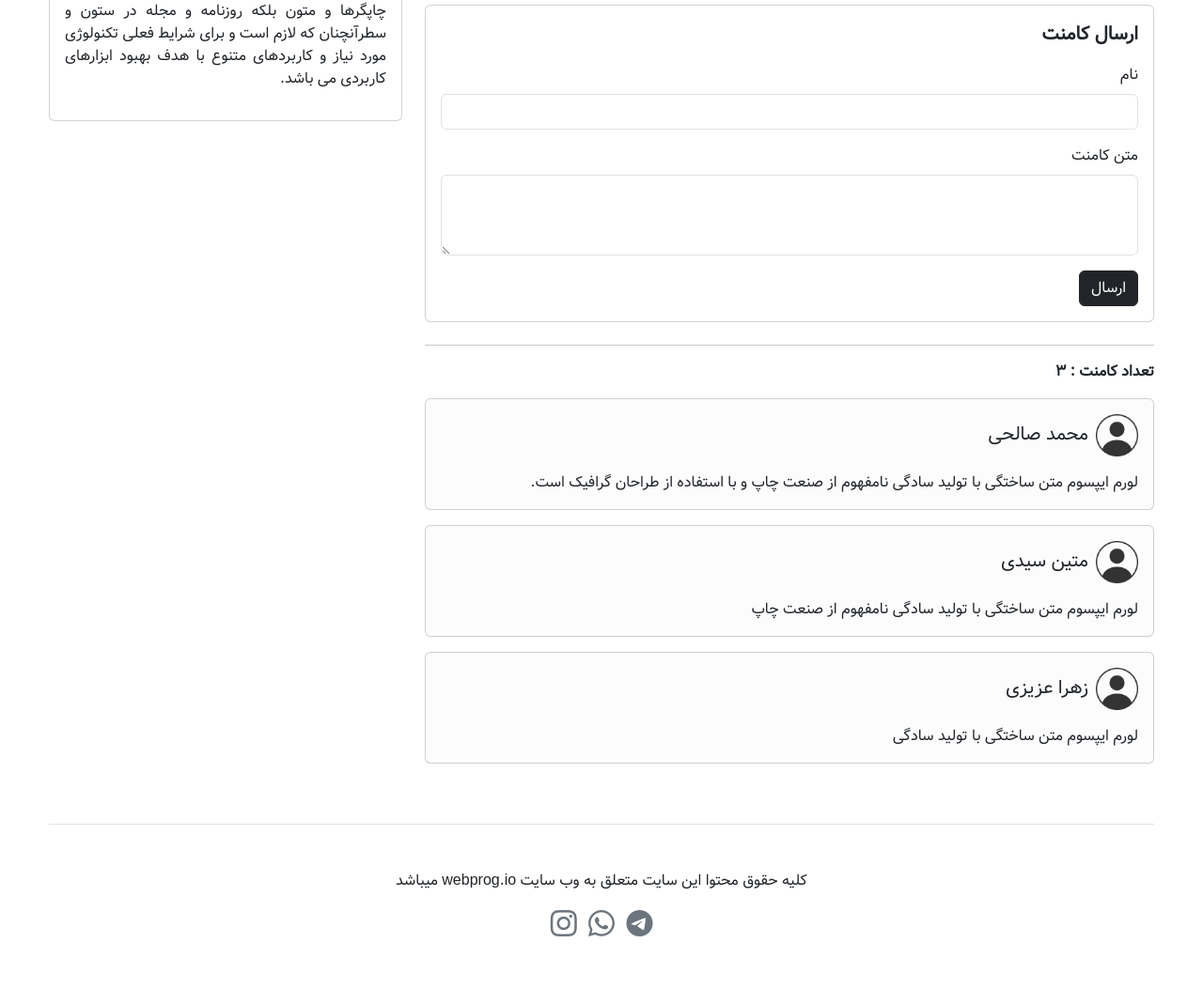
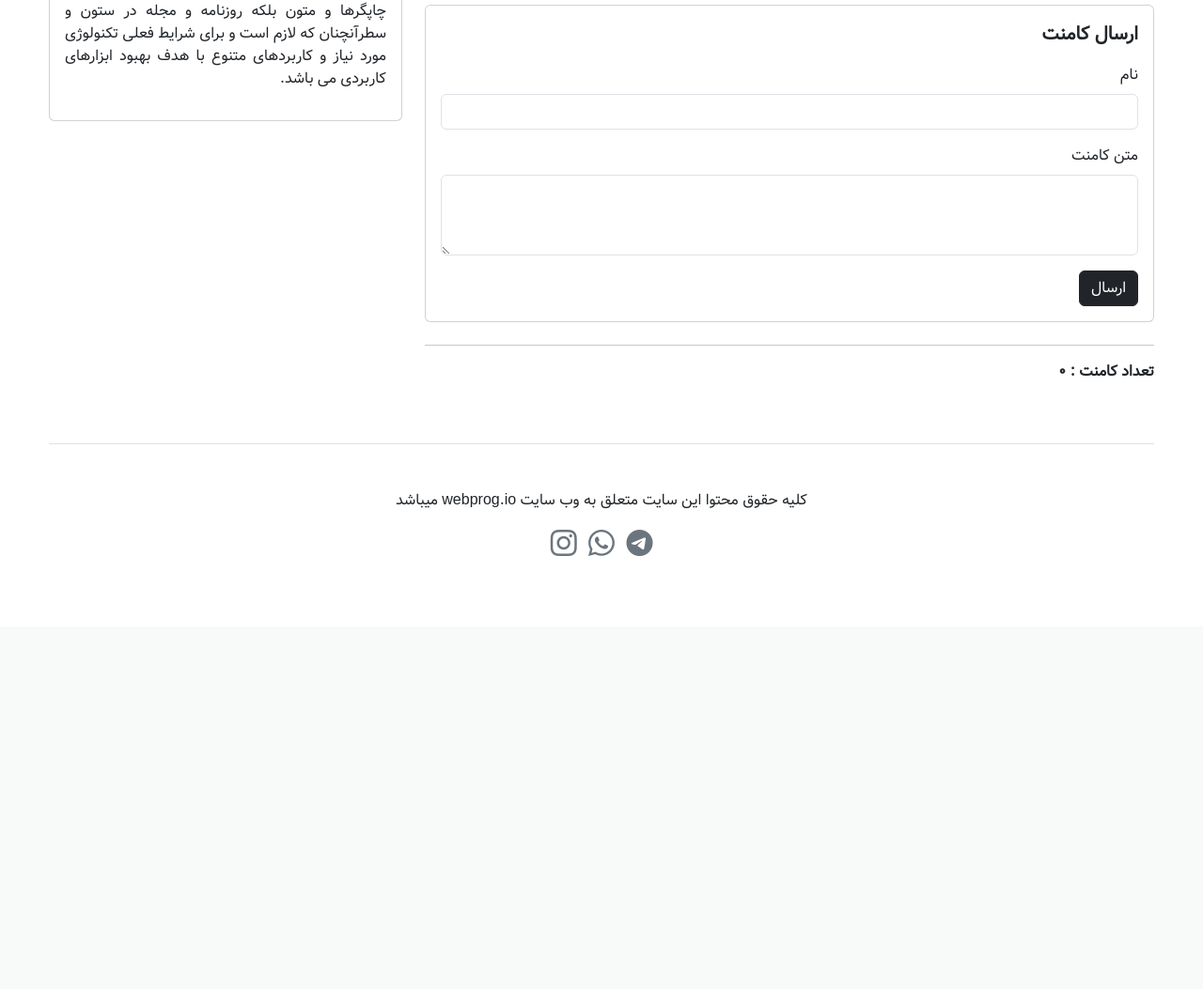
Before and after one commit to darkalbatrus/BackEnd-PHP-Blog, a PHP site: page /single.php?post=1 in a window 1280 px wide. Shown: the part 892-1945 px from the top of the page at 94% size. After the commit the page ends 1484 px from the top, so only its background shows below. Run offline with PHP 8.4, Linux system fonts and the light colour scheme; tables that the repository leaves empty or names only in its code hold one stand-in row (values such as "Sample post"); grey boxes marked "Sample" are stand-in pictures.

Commit message:
Edit Comment Section & Show Save comment in db

```diff
--- a/single.php
+++ b/single.php
@@ -57,9 +57,7 @@ if (isset($_GET['post'])) {
                                 </div>
                             </div>
                         </div>
-
                         <hr class="mt-4" />
-
                         <!-- Comment Section -->
                         <div class="col">
                             <!-- Comment Form -->
@@ -92,9 +90,15 @@ if (isset($_GET['post'])) {
                             </div>
 
                             <hr class="mt-4" />
+                            <?php
+                            $postId = $post['id'];
+                            $comments =   $db->prepare("SELECT * From comments WHERE post_id = :id AND status ='1'");
+                            $comments->execute(['id' => $postId]);
+                            ?>
+
                             <!-- Comment Content -->
-                            <p class="fw-bold fs-6">تعداد کامنت : 3</p>
-
+                            <p class="fw-bold fs-6">تعداد کامنت : <?= $comments->rowCount() ?></p>
+                            <?php foreach ($comments as $comment): ?>
                                 <div class="card bg-light-subtle mb-3">
                                     <div class="card-body">
                                         <div
@@ -107,63 +111,16 @@ if (isset($_GET['post'])) {
 
                                             <h5
                                                 class="card-title me-2 mb-0">
-                                            محمد صالحی
+                                                <?= $comment['name'] ?>
                                             </h5>
                                         </div>
 
                                         <p class="card-text pt-3 pr-3">
-                                        لورم ایپسوم متن ساختگی با تولید
-                                        سادگی نامفهوم از صنعت چاپ و با
-                                        استفاده از طراحان گرافیک است.
+                                            <?= $comment['comment'] ?>
                                         </p>
                                     </div>
                                 </div>
-
-                            <div class="card bg-light-subtle mb-3">
-                                <div class="card-body">
-                                    <div
-                                        class="d-flex align-items-center">
-                                        <img
-                                            src="./assets/images/profile.png"
-                                            width="45"
-                                            height="45"
-                                            alt="user-profle" />
-
-                                        <h5
-                                            class="card-title me-2 mb-0">
-                                            متین سیدی
-                                        </h5>
-                                    </div>
-
-                                    <p class="card-text pt-3 pr-3">
-                                        لورم ایپسوم متن ساختگی با تولید
-                                        سادگی نامفهوم از صنعت چاپ
-                                    </p>
-                                </div>
-                            </div>
-
-                            <div class="card bg-light-subtle mb-3">
-                                <div class="card-body">
-                                    <div
-                                        class="d-flex align-items-center">
-                                        <img
-                                            src="./assets/images/profile.png"
-                                            width="45"
-                                            height="45"
-                                            alt="user-profle" />
-
-                                        <h5
-                                            class="card-title me-2 mb-0">
-                                            زهرا عزیزی
-                                        </h5>
-                                    </div>
-
-                                    <p class="card-text pt-3 pr-3">
-                                        لورم ایپسوم متن ساختگی با تولید
-                                        سادگی
-                                    </p>
-                                </div>
-                            </div>
+                            <?php endforeach ?>
                         </div>
                     </div>
                 </div>
```
Lines whose indentation alone changed are shown as unchanged.
